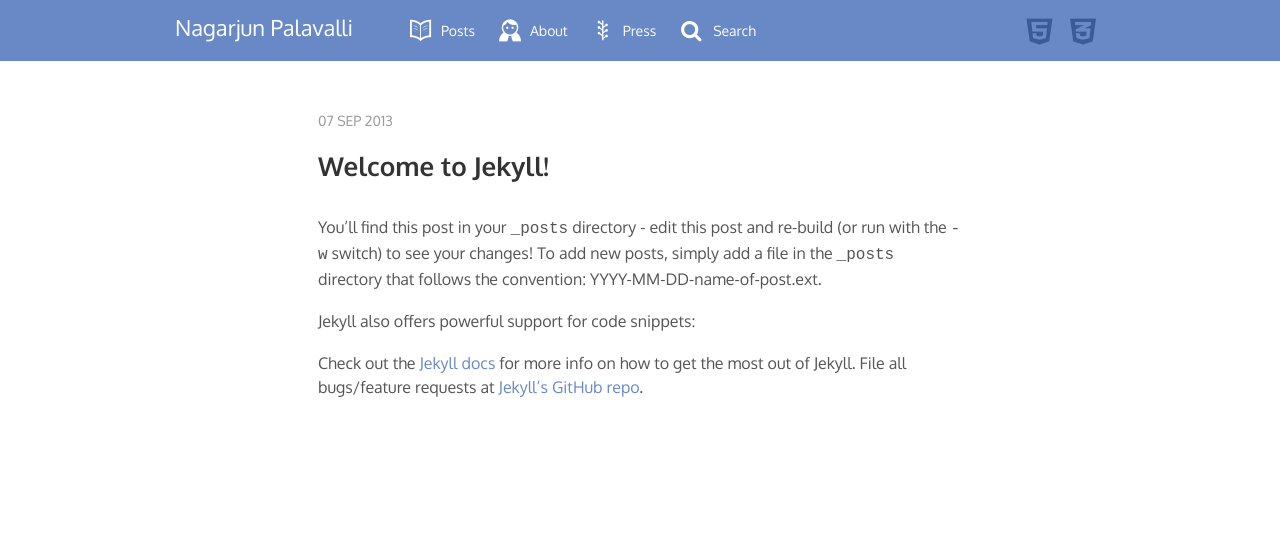
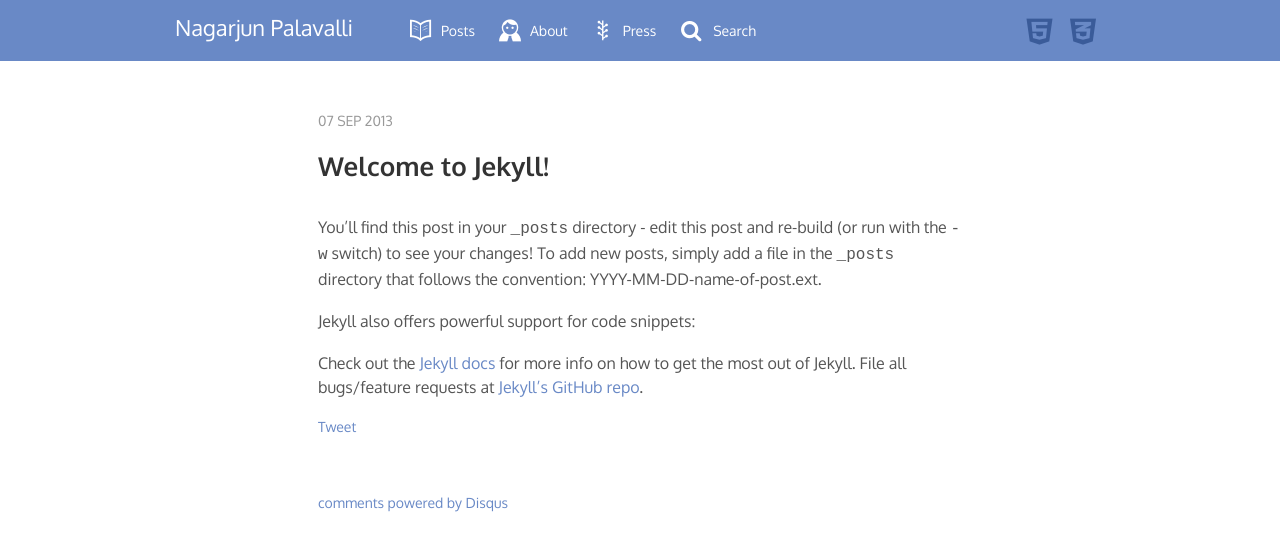
Before and after one commit to nagarjun/nagarjun.github.com, a Jekyll site: the page built from _posts/2013-09-07-welcome-to-jekyll.markdown, in a window 1280 px wide. Shown: the top 551 px of the page. Built offline with Jekyll 4.4.1, drawn with Linux system fonts in a browser that asks for light colours; some web fonts are replaced; Markdown is read by kramdown in place of the engine named in the settings; comment, search, counter and statistics services are not loaded.

Commit message:
Added discussion and Tweet support.

```diff
--- a/_layouts/post.html
+++ b/_layouts/post.html
@@ -9,4 +9,23 @@
 	<div class="post">
 		{{ content }}
 	</div>
+	<a href="https://twitter.com/share" class="twitter-share-button" data-via="palavalli" data-lang="en">Tweet</a>
+	<script>!function(d,s,id){var js,fjs=d.getElementsByTagName(s)[0];if(!d.getElementById(id)){js=d.createElement(s);js.id=id;js.src="https://platform.twitter.com/widgets.js";fjs.parentNode.insertBefore(js,fjs);}}(document,"script","twitter-wjs");</script>
 </article>
+
+<div id="disqus">
+	<div id="disqus_thread"></div>
+    <script type="text/javascript">
+        /* * * CONFIGURATION VARIABLES: EDIT BEFORE PASTING INTO YOUR WEBPAGE * * */
+        var disqus_shortname = 'nagarjun'; // required: replace example with your forum shortname
+
+        /* * * DON'T EDIT BELOW THIS LINE * * */
+        (function() {
+            var dsq = document.createElement('script'); dsq.type = 'text/javascript'; dsq.async = true;
+            dsq.src = '//' + disqus_shortname + '.disqus.com/embed.js';
+            (document.getElementsByTagName('head')[0] || document.getElementsByTagName('body')[0]).appendChild(dsq);
+        })();
+    </script>
+    <noscript>Please enable JavaScript to view the <a href="http://disqus.com/?ref_noscript">comments powered by Disqus.</a></noscript>
+    <a href="http://disqus.com" class="dsq-brlink">comments powered by <span class="logo-disqus">Disqus</span></a>
+</div>
--- a/css/main.css
+++ b/css/main.css
@@ -119,6 +119,7 @@
 article>.meta{margin-bottom:9px;font-size:14px;text-transform:uppercase;color:#999999;}
 article h2{margin-bottom:36px;font-size:26px;line-height:1;}
 article .post>p{margin-bottom:18px;font-size:16px;line-height:1.5;color:#555555;}
+#disqus{margin:56px auto 36px auto;width:644px;height:auto;}
 @font-face{font-family:"icons";src:url("../fonts/icons.eot");src:url("../fonts/icons.eot?#iefix") format("embedded-opentype"),url("../fonts/icons.ttf") format("truetype"),url("../fonts/icons.svg#icons") format("svg"),url("../fonts/icons.woff") format("woff");font-weight:normal;font-style:normal;}.posts{margin:0px;padding:0px;list-style-type:none;}
 .posts li{margin-bottom:36px;}
 .posts li h3 a:link,.posts li h3 a:visited{margin:0px;font-size:24px;line-height:1;text-decoration:none;font-weight:normal;}
--- a/less/article.less
+++ b/less/article.less
@@ -27,3 +27,9 @@
 	line-height: 1.5;
 	color: @gray;
 }
+
+#disqus {
+	margin: 56px auto 36px auto;
+	width: 644px;
+	height: auto;
+}
```
